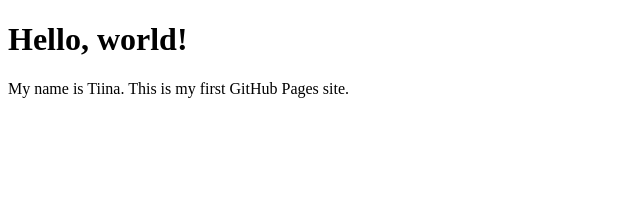
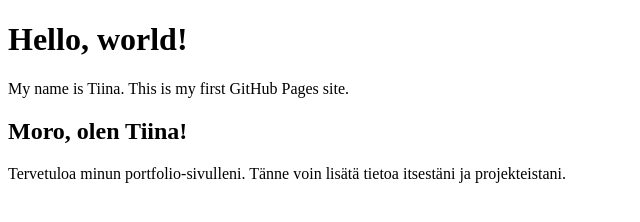
Before and after one commit to Tiina198/portfolio-site, a plain HTML site: page index.html in a window 1280 px wide. Shown: the whole page, without its empty margins (0-640 px from the left). Drawn offline with Linux system fonts and the light colour scheme.

Commit message:
Add hero section

```diff
--- a/index.html
+++ b/index.html
@@ -6,5 +6,9 @@
 <body>
   <h1>Hello, world!</h1>
   <p>My name is Tiina. This is my first GitHub Pages site.</p>
+<section>
+    <h2>Moro, olen Tiina!</h2>
+    <p>Tervetuloa minun portfolio-sivulleni. Tänne voin lisätä tietoa itsestäni ja projekteistani.</p>
+  </section>
 </body>
 </html>
```
